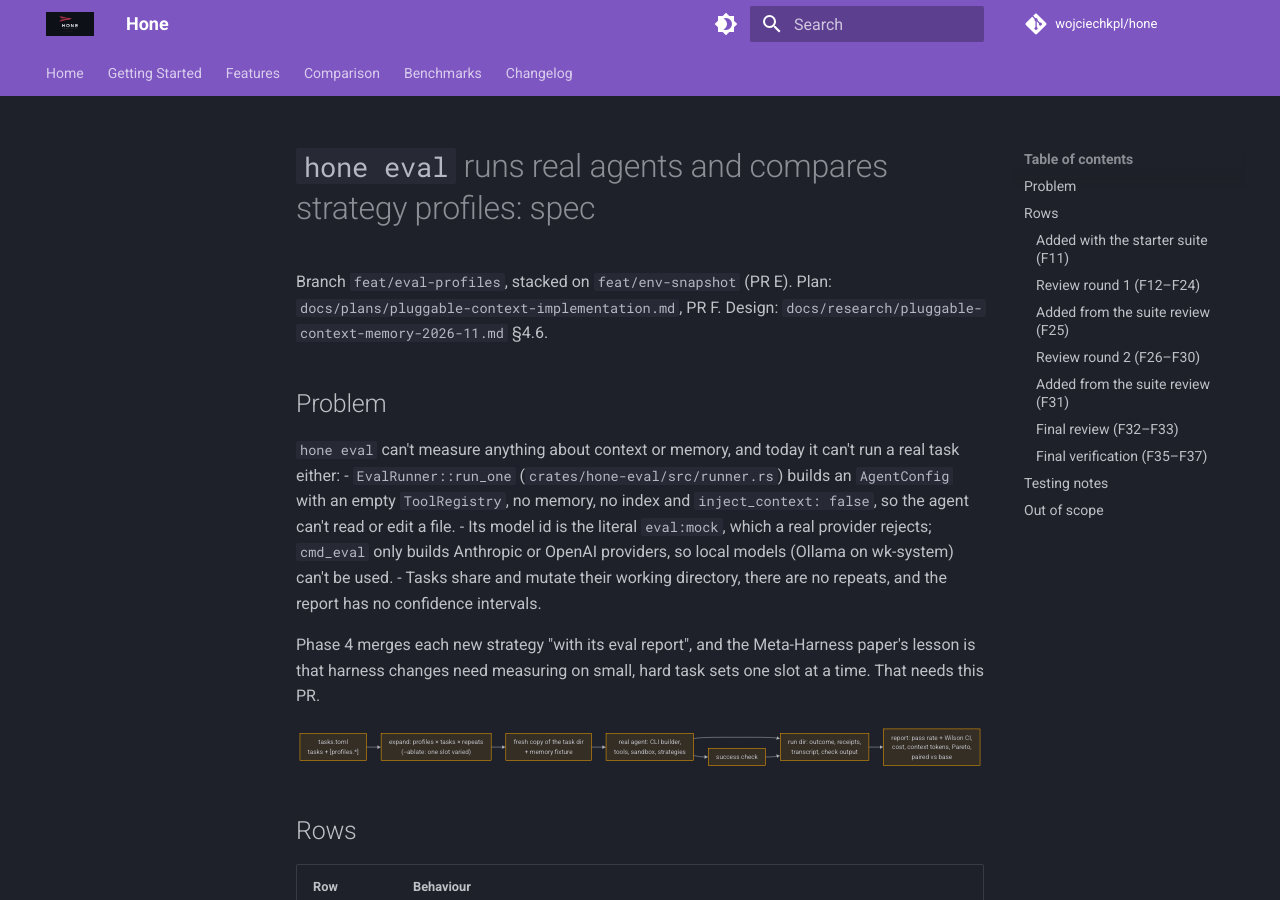
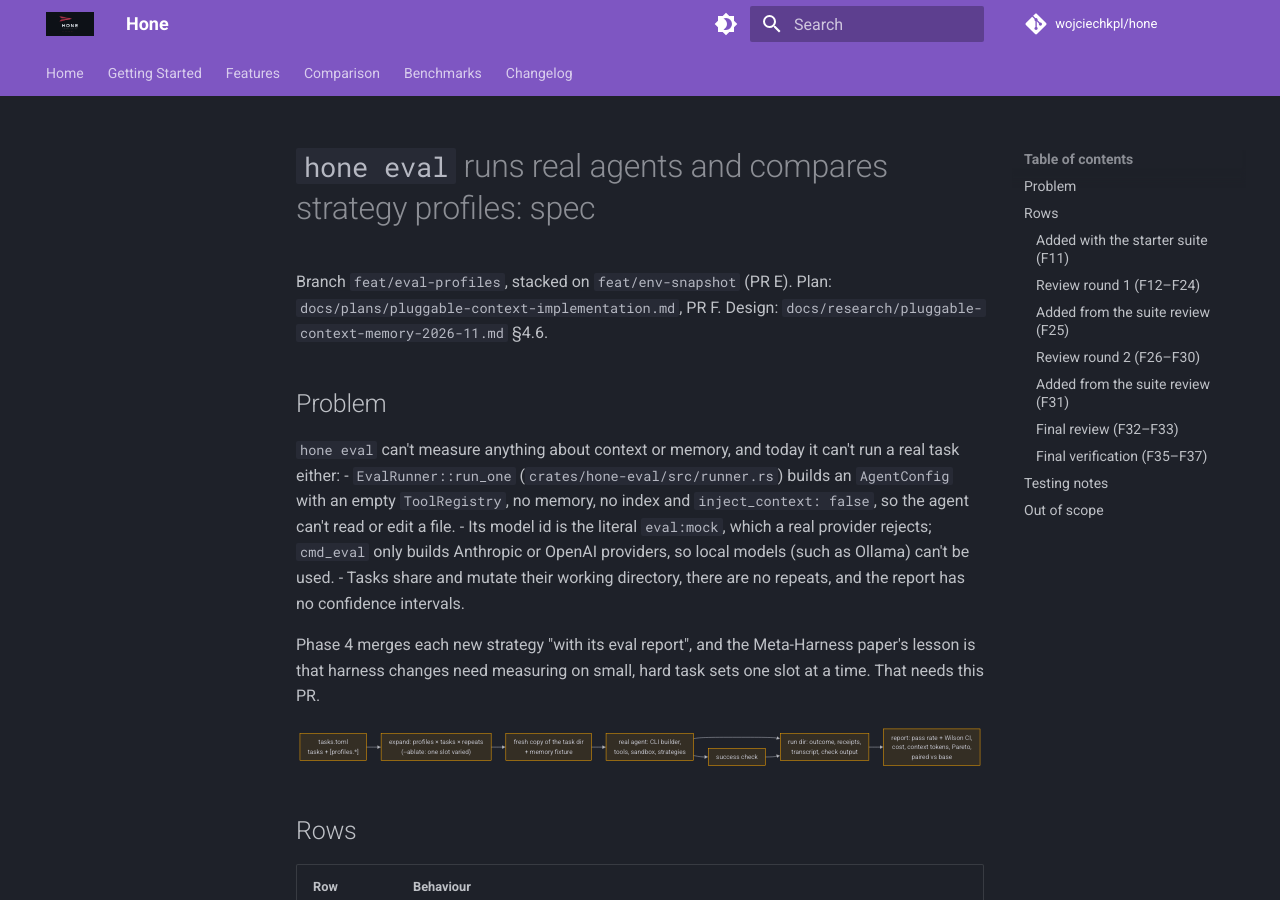
Before and after one commit to wojciechkpl/hone, an MkDocs documentation site: the page built from docs/plans/eval-profiles-spec.md, in a window 1280 px wide and 900 px high. Built offline with MkDocs 1.6.1 and Material for MkDocs 9.7.7, drawn with Linux system fonts in a browser that asks for light colours; comment, search, counter and statistics services are not loaded; some of the changed text lies outside the part shown.

Commit message:
chore: remove personal details from tracked files
- CITATION.cff: drop the author's email (the field is optional).
- ux-designer agent memory: use the repo-relative spec path instead of
  an absolute home-directory path.
- Plan docs: describe the local-model machine generically instead of
  naming a host.

```diff
--- a/docs/plans/eval-profiles-spec.md
+++ b/docs/plans/eval-profiles-spec.md
@@ -6,7 +6,7 @@
 
 `hone eval` can't measure anything about context or memory, and today it can't run a real task either:
 - `EvalRunner::run_one` (`crates/hone-eval/src/runner.rs`) builds an `AgentConfig` with an empty `ToolRegistry`, no memory, no index and `inject_context: false`, so the agent can't read or edit a file.
-- Its model id is the literal `eval:mock`, which a real provider rejects; `cmd_eval` only builds Anthropic or OpenAI providers, so local models (Ollama on wk-system) can't be used.
+- Its model id is the literal `eval:mock`, which a real provider rejects; `cmd_eval` only builds Anthropic or OpenAI providers, so local models (such as Ollama) can't be used.
 - Tasks share and mutate their working directory, there are no repeats, and the report has no confidence intervals.
 
 Phase 4 merges each new strategy "with its eval report", and the Meta-Harness paper's lesson is that harness changes need measuring on small, hard task sets one slot at a time. That needs this PR.
@@ -113,5 +113,5 @@
 ## Out of scope
 
 - The 20-task starter suite (follow-up PR F2: tasks, fixtures and checks, including non-coding tasks).
-- Running a comparison: that costs model calls, or wk-system time with a local model, and waits for the user.
+- Running a comparison: that costs model calls, or machine time with a local model, and waits for the user.
 - `hone eval search` (Phase 5).
```
Also changed, not shown: .claude/agent-memory/ux-designer/project_hone_tui.md (+1 -1 lines), docs/plans/pluggable-context-implementation.md (+1 -1 lines), 1 other file.
